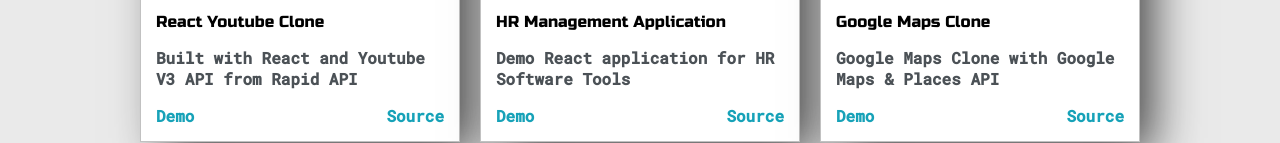
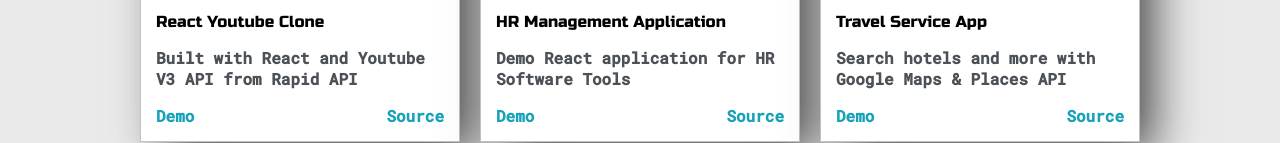
Before and after one commit to bertwinkeller/newPort, a plain HTML site: page index.html in a window 1280 px wide. Shown: the part 1700-1843 px from the top of the page. Drawn offline with Linux system fonts and the light colour scheme.

Commit message:
new updates

```diff
--- a/index.html
+++ b/index.html
@@ -318,9 +318,9 @@
             <div class="post">
               <img class="thumbnail" src="images/gmaps.png" alt="img" />
               <div class="post-preview">
-                <h6 class="post-title">Google Maps Clone</h6>
+                <h6 class="post-title">Travel Service App</h6>
                 <p class="post-intro">
-                  Google Maps Clone with Google Maps & Places API
+                  Search hotels and more with Google Maps & Places API
                 </p>
 
                 <div class="site-links">
```
